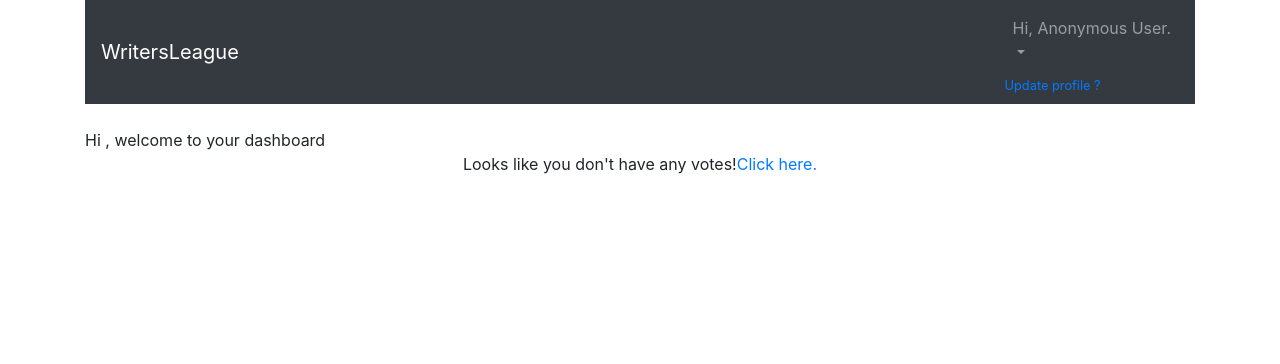
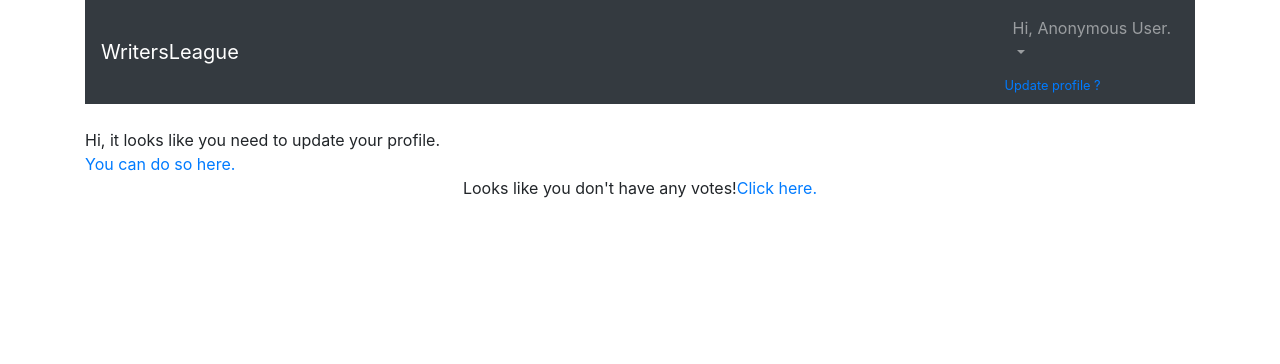
Before and after one commit to sensorseverywhere/django-writersleague, a Django app: page /dashboard/ in a window 1280 px wide. Shown: the top 364 px of the page. Run offline with Django 3.2, Linux system fonts and the light colour scheme; the visitor is signed in with stand-in values (Sample User, id 1); data that the repository does not hold is empty; parts of the project's set-up code (start-up, migrations or seed data) failed here and were passed over; some libraries are stand-ins or nearby versions.

Commit message:
added prompt on dashboard to update profile

```diff
--- a/server/account/forms.py
+++ b/server/account/forms.py
@@ -35,7 +35,7 @@ class UpdateAccountForm(forms.ModelForm):
 class UpdateProfileForm(forms.ModelForm):
     class Meta:
         model = Profile
-        fields = ('preferred_name', 'first_name', 'last_name')
+        fields = ('username', 'first_name', 'last_name')
 
 
 class UpdateAddressForm(forms.ModelForm):
--- a/server/account/models.py
+++ b/server/account/models.py
@@ -59,7 +59,7 @@ class Guest(models.Model):
 
 
 class Profile(models.Model):
-    user = models.OneToOneField(CustomUser, on_delete=models.CASCADE, related_name="user_profile")
+    user = models.OneToOneField(CustomUser, on_delete=models.CASCADE, related_name="profile")
     username = models.CharField(max_length=60, unique=True)
     preferred_name = models.CharField(max_length=60)
     active = models.BooleanField(default=False)
--- a/server/account/templates/account/dashboard.html
+++ b/server/account/templates/account/dashboard.html
@@ -4,7 +4,14 @@
 {% block title %}{% endblock title %}
 
 {% block content %}
-    Hi {{user.preferred_name|capfirst}}, welcome to your dashboard <br>
+    {% if user.profile.username == '' %}
+        Hi, it looks like you need to update your profile. <br>
+        <a href="/profile/update/">You can do so here.</a>
+    {% else %}
+    Hi {{user.profile.username}}, welcome to your dashboard <br>
+    {% endif %}
+
+
 
     {% if user.user_type == 1 %}
         {% include 'account/author_dashboard.html' %}
--- a/server/account/templates/profile/details.html
+++ b/server/account/templates/profile/details.html
@@ -9,9 +9,9 @@
 </header>
     <h1>Your Profile</h1>
 
-    Preferred Name: {{ user.user_profile.username }} <br>
-    First Name: {{ user.first_name }} <br>
-    Last Name: {{ user.last_name }} <br>
+    Username: {{ user.profile.username }} <br>
+    First Name: {{ user.profile.first_name }} <br>
+    Last Name: {{ user.profile.last_name }} <br>
 
     <br>
     <div>
--- a/server/account/templates/profile/update.html
+++ b/server/account/templates/profile/update.html
@@ -10,6 +10,7 @@
 </header>
     <h1>Update your Profile</h1>
     <form method='POST'>
+        {{ update_account_form|crispy }}
         {{ update_profile_form|crispy }}
         {% csrf_token %}
         <input class="btn btn-primary" type='submit' value='Update Profile'>
--- a/server/account/views.py
+++ b/server/account/views.py
@@ -32,7 +32,7 @@ def register(request):
                 user_form.cleaned_data['password']
             )
             new_user.save()
-
+            Profile.objects.create(user=new_user)
             return render(request, 'registration/register_done.html', {'new_user': new_user})
     else:
         user_form = UserRegistrationForm()
@@ -72,12 +72,17 @@ def update_account(request):
 @login_required
 def update_profile(request):
     if request.method == 'POST':
-        update_profile_form = UpdateProfileForm(instance=request.user, data=request.POST)
+        update_account_form = UpdateAccountForm(instance=request.user, data=request.POST)
+        update_profile_form = UpdateProfileForm(instance=request.user.profile, data=request.POST)
 
-        if update_profile_form.is_valid():
+        if update_account_form.is_valid() and update_profile_form.is_valid():
+            update_account_form.save()
             update_profile_form.save()
             return HttpResponseRedirect(reverse('profile_details'))
     else:
-        update_profile_form = UpdateProfileForm(instance=request.user)
+        update_account_form = UpdateAccountForm(instance=request.user)
+        update_profile_form = UpdateProfileForm(instance=request.user.profile)
 
-    return render(request, 'profile/update.html', { 'update_profile_form': update_profile_form })
+    return render(request, 'profile/update.html', {
+                                        'update_account_form': update_account_form,
+                                        'update_profile_form': update_profile_form })
--- a/server/templates/header/nav.html
+++ b/server/templates/header/nav.html
@@ -8,8 +8,8 @@
     		<ul class='navbar-nav ml-auto'>
     			<li class='nav-item'>
     				<a class='nav-link dropdown-toggle' href='#' id='userMenu' data-toggle='dropdown' aria-haspopup='true' aria-expanded='false'>
-						{% if user.preferred_name %}
-						    Hi, {{ user.preferred_name|capfirst }}
+						{% if user.profile.username %}
+						    Hi, {{ user.profile.username }}
 						{% else %}
 							Hi, Anonymous User.
 							<br><small><a href="/profile/update/">Update profile ?</a></small>
```
Also changed, not shown: server/account/migrations/0003_auto_20200607_0214.py (added).
